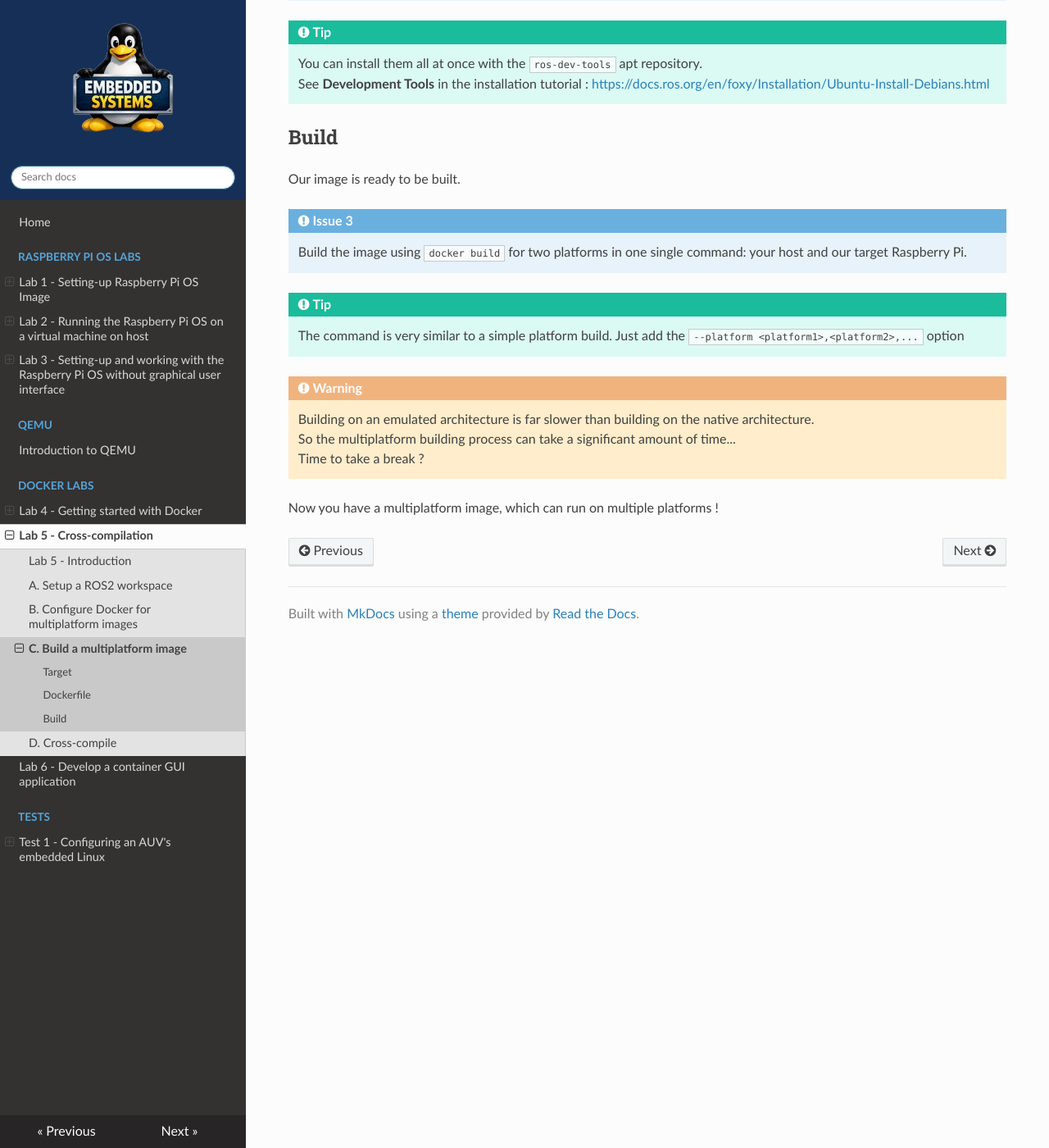
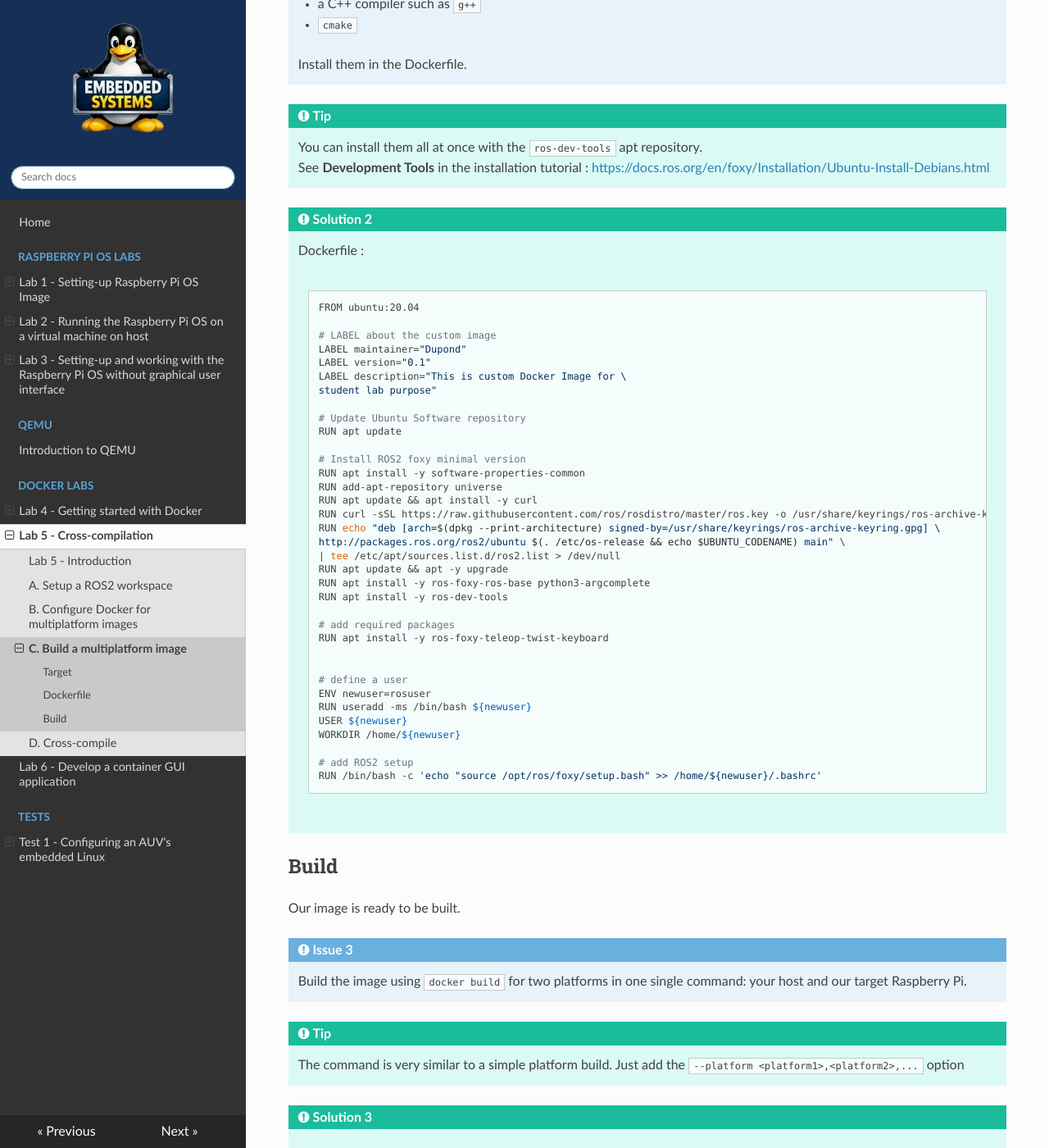
Before and after one commit to tlefloch/emb-sys, an MkDocs documentation site: the page built from docs/docker/lab5/build.md, in a window 1280 px wide and 1400 px high, scrolled down 1161 px. Shown: the whole window at 82% size. Built offline with MkDocs 1.6.1, drawn with Linux system fonts in a browser that asks for light colours; nearby versions of some CDN libraries; some of the changed text lies outside the part shown.

Commit message:
add solutions

````diff
--- a/docs/docker/lab5/build.md
+++ b/docs/docker/lab5/build.md
@@ -9,6 +9,9 @@
 
 !!! Tip
     `linux/amd64`, `linux/arm64`, `windows/amd64` ?
+
+!!! Tip "Solution 1"
+    The target platform is `linux/arm64`
 
 
 ## Dockerfile
@@ -44,6 +47,45 @@
     You can install them all at once with the `ros-dev-tools` apt repository.
     See **Development Tools** in the installation tutorial : [https://docs.ros.org/en/foxy/Installation/Ubuntu-Install-Debians.html](https://docs.ros.org/en/foxy/Installation/Ubuntu-Install-Debians.html)
 
+!!! Tip "Solution 2"
+    Dockerfile :
+    ``` bash
+    FROM ubuntu:20.04
+
+    # LABEL about the custom image
+    LABEL maintainer="Dupond"
+    LABEL version="0.1"
+    LABEL description="This is custom Docker Image for \
+    student lab purpose"
+
+    # Update Ubuntu Software repository
+    RUN apt update
+
+    # Install ROS2 foxy minimal version
+    RUN apt install -y software-properties-common
+    RUN add-apt-repository universe
+    RUN apt update && apt install -y curl
+    RUN curl -sSL https://raw.githubusercontent.com/ros/rosdistro/master/ros.key -o /usr/share/keyrings/ros-archive-keyring.gpg
+    RUN echo "deb [arch=$(dpkg --print-architecture) signed-by=/usr/share/keyrings/ros-archive-keyring.gpg] \
+    http://packages.ros.org/ros2/ubuntu $(. /etc/os-release && echo $UBUNTU_CODENAME) main" \
+    | tee /etc/apt/sources.list.d/ros2.list > /dev/null
+    RUN apt update && apt -y upgrade
+    RUN apt install -y ros-foxy-ros-base python3-argcomplete
+    RUN apt install -y ros-dev-tools
+
+    # add required packages
+    RUN apt install -y ros-foxy-teleop-twist-keyboard
+
+
+    # define a user
+    ENV newuser=rosuser
+    RUN useradd -ms /bin/bash ${newuser}
+    USER ${newuser}
+    WORKDIR /home/${newuser}
+
+    # add ROS2 setup
+    RUN /bin/bash -c 'echo "source /opt/ros/foxy/setup.bash" >> /home/${newuser}/.bashrc'
+    ```
 
 
 ## Build
@@ -57,6 +99,11 @@
     The command is very similar to a simple platform build.
     Just add the `--platform <platform1>,<platform2>,...` option
 
+!!! Tip "Solution 3"
+    ```bash
+    docker build --platform linux/amd64,linux/arm64 -t multiplatform .
+    ```
+
 !!! Warning
     Building on an emulated architecture is far slower than building on the native architecture.
     So the multiplatform building process can take a significant amount of time...
````
Also changed, not shown: docs/docker/lab5/config.md (+3 -0 lines), docs/docker/lab5/cross.md (+11 -0 lines), docs/docker/lab6/intro.md (+24 -0 lines).
